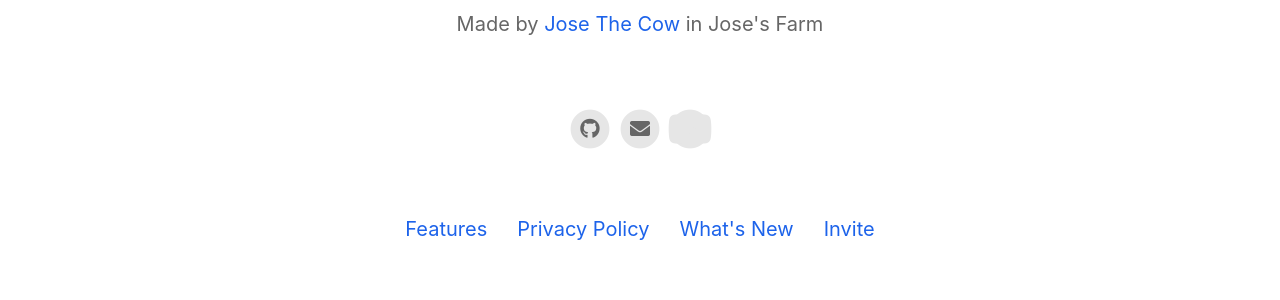
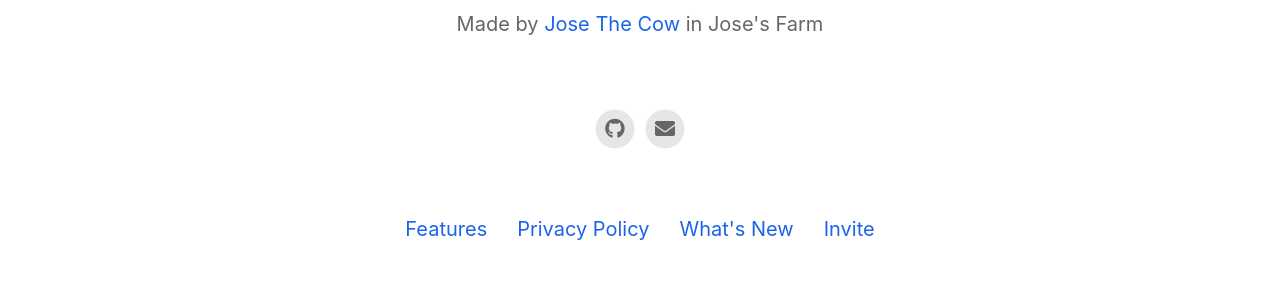
Before and after one commit to josethecow/josethecow.github.io, a Jekyll site: the page built from index.html, in a window 1280 px wide. Shown: the part 1624-1924 px from the top of the page. Built offline with Jekyll 4.4.1, drawn with Linux system fonts in a browser that asks for light colours; nearby versions of some CDN libraries.

Commit message:
Update footer.html

```diff
--- a/_includes/footer.html
+++ b/_includes/footer.html
@@ -40,15 +40,6 @@
 			</a>
 		{% endif %}
 
-		{% if site.email_address %}
-			<a href="https://www.youtube.com/channel/UCkMW8EKQ48W9_c754vhn5Hg">
-				<span class="fa-stack fa-1x">
-					<i class="socialIconBack fas fa-circle fa-stack-2x"></i>
-					<i class="socialIconBack fab fa-youtube fa-stack-2x"></i>
-				</span>
-			</a>
-		{% endif %}
-
 	</div>
 	<div class="footerLinks">
 		{% for page in site.pages %}
```
